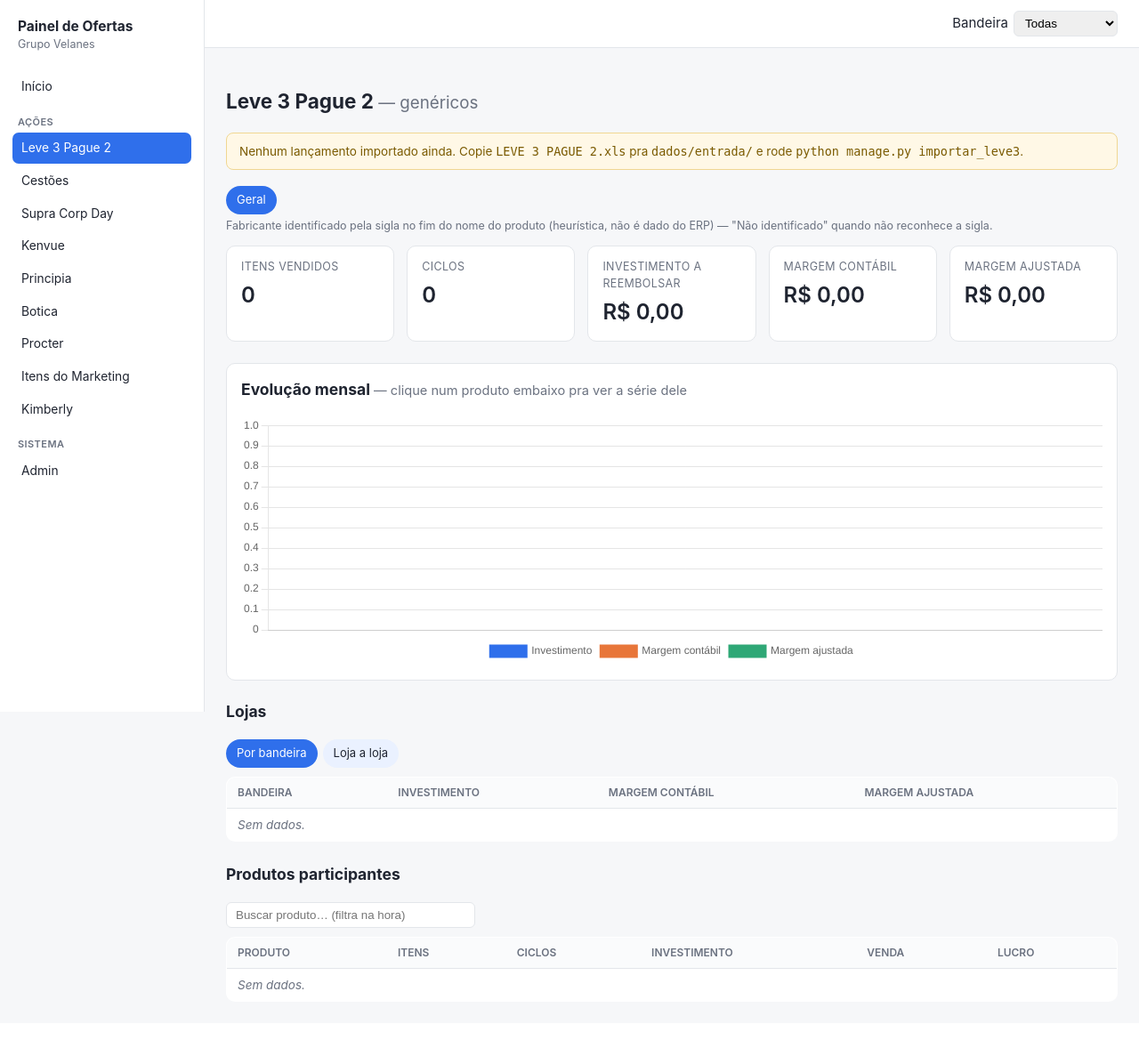
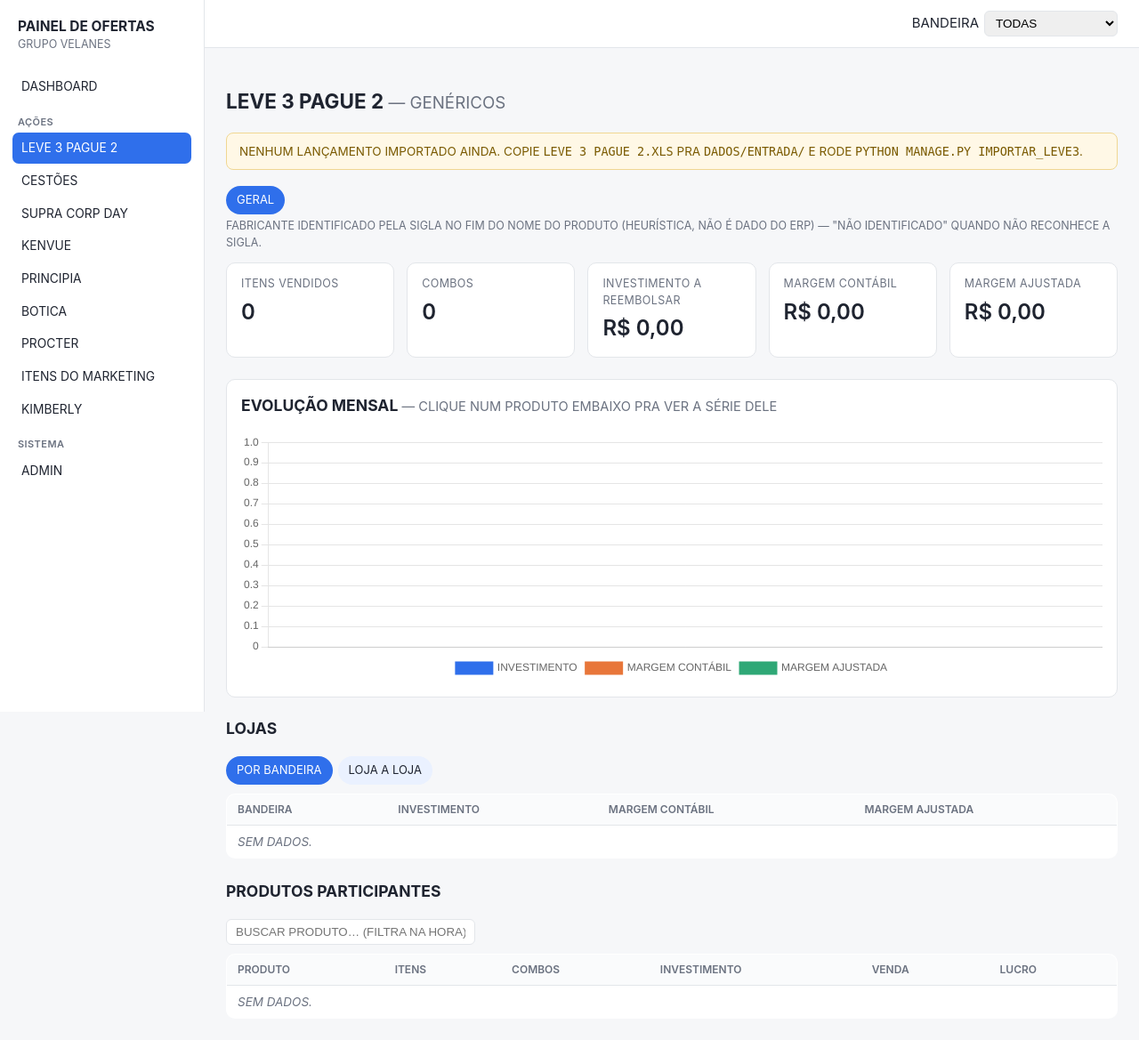
Before and after one commit to gabrielvelanes-coder/monitor-de-ofertas, a Django app: page /leve3/ in a window 1280 px wide. Shown: the whole page at 89% size. Before the commit the page ends 1112 px from the top, so only its background shows below. Run offline with Django 5.2, Linux system fonts and the light colour scheme; data that the repository does not hold is empty.

Commit message:
Caixa alta em toda a UI, "Ciclos" -> "Combos" no Leve 3, "Início" -> "Dashboard"
- text-transform:uppercase no body (CSS, não mexe no dado) + explícito em
  input/select/button/option (controles de formulário nem sempre herdam
  bem). Texto de gráfico (Chart.js desenha em <canvas>, CSS não alcança)
  maiusculizado em JS — static/js/graficos.js.
- Leve 3 Pague 2: "Ciclos" -> "Combos" no card de KPI e na tabela de
  produtos (só o rótulo; o campo interno `ciclos` não mudou).
- Menu lateral + título da aba: "Início" -> "Dashboard".

Co-Authored-By: Claude Sonnet 5 <noreply@anthropic.com>
Claude-Session: https://claude.ai/code/session_01V3mxcDLR4RLNBdSr2VUcA7

```diff
--- a/static/js/graficos.js
+++ b/static/js/graficos.js
@@ -7,16 +7,22 @@
     return PALETA[indice % PALETA.length];
   }
 
+  // Chart.js desenha texto em <canvas> — o text-transform:uppercase do CSS
+  // não alcança, então maiusculiza aqui pra bater com o resto da UI.
+  function maiuscula(texto) {
+    return String(texto).toUpperCase();
+  }
+
   window.graficoLinha = function (canvasId, labels, series) {
     var elemento = document.getElementById(canvasId);
     if (!elemento) return null;
     return new Chart(elemento, {
       type: 'line',
       data: {
-        labels: labels,
+        labels: labels.map(maiuscula),
         datasets: series.map(function (s, i) {
           return {
-            label: s.label,
+            label: maiuscula(s.label),
             data: s.data,
             borderColor: corDaSerie(i),
             backgroundColor: corDaSerie(i),
@@ -39,10 +45,11 @@
   window.iniciarDrillDown = function (chart, seriesPorItem, rotuloMetrica) {
     var datasetExtra = null;
     return function (nome) {
+      var rotulo = maiuscula(rotuloMetrica ? nome + ' — ' + rotuloMetrica : nome);
       if (datasetExtra) {
         var i = chart.data.datasets.indexOf(datasetExtra);
         if (i !== -1) chart.data.datasets.splice(i, 1);
-        if (datasetExtra.label === (rotuloMetrica ? nome + ' — ' + rotuloMetrica : nome)) {
+        if (datasetExtra.label === rotulo) {
           datasetExtra = null;
           chart.options.plugins.legend.display = chart.data.datasets.length > 1;
           chart.update();
@@ -51,7 +58,7 @@
       }
       if (seriesPorItem[nome]) {
         datasetExtra = {
-          label: rotuloMetrica ? nome + ' — ' + rotuloMetrica : nome,
+          label: rotulo,
           data: seriesPorItem[nome],
           borderColor: '#c93f6f', backgroundColor: '#c93f6f',
           borderWidth: 3, tension: 0.25, pointRadius: 4,
@@ -69,10 +76,10 @@
     return new Chart(elemento, {
       type: 'bar',
       data: {
-        labels: labels,
+        labels: labels.map(maiuscula),
         datasets: series.map(function (s, i) {
           return {
-            label: s.label,
+            label: maiuscula(s.label),
             data: s.data,
             backgroundColor: (destaqueIndices && series.length === 1)
               ? labels.map(function (_, idx) {
--- a/templates/base.html
+++ b/templates/base.html
@@ -15,6 +15,7 @@
     body {
       margin: 0; background: var(--bg); color: var(--text);
       font: 15px/1.5 -apple-system, "Segoe UI", Roboto, sans-serif;
+      text-transform: uppercase;
     }
     .layout { display: flex; min-height: 100vh; }
 
@@ -47,8 +48,9 @@
     .filtro-bandeira { display: flex; gap: 6px; align-items: center; }
     .filtro-bandeira select {
       padding: 5px 8px; border-radius: 6px; border: 1px solid var(--border);
-      font-size: 13.5px;
+      font-size: 13.5px; text-transform: uppercase;
     }
+    input, select, button, option { text-transform: uppercase; }
     main { padding: 24px; max-width: 1200px; }
     .cards { display: grid; grid-template-columns: repeat(auto-fit, minmax(180px, 1fr)); gap: 14px; margin-bottom: 24px; }
     .card {
@@ -98,7 +100,7 @@
     <aside>
       <h1>Painel de Ofertas <span>Grupo Velanes</span></h1>
       <nav>
-        <a href="{% url 'ofertas:home' %}" class="{% if secao == 'home' %}ativo{% endif %}">Início</a>
+        <a href="{% url 'ofertas:home' %}" class="{% if secao == 'home' %}ativo{% endif %}">Dashboard</a>
 
         <div class="grupo-titulo">Ações</div>
         <a href="{% url 'ofertas:leve3' %}" class="{% if secao == 'leve3' %}ativo{% endif %}">Leve 3 Pague 2</a>
--- a/templates/ofertas/home.html
+++ b/templates/ofertas/home.html
@@ -1,6 +1,6 @@
 {% extends "base.html" %}
 {% load ofertas_tags %}
-{% block title %}Início{% endblock %}
+{% block title %}Dashboard{% endblock %}
 {% block conteudo %}
 
 <h2 style="margin-top:0;">Resumo executivo</h2>
--- a/templates/ofertas/leve3.html
+++ b/templates/ofertas/leve3.html
@@ -30,7 +30,7 @@
 
 <div class="cards">
   <div class="card"><div class="rotulo">Itens vendidos</div><div class="valor">{{ kpis.itens|numero }}</div></div>
-  <div class="card"><div class="rotulo">Ciclos</div><div class="valor">{{ kpis.ciclos|numero }}</div></div>
+  <div class="card"><div class="rotulo">Combos</div><div class="valor">{{ kpis.ciclos|numero }}</div></div>
   <div class="card"><div class="rotulo">Investimento a reembolsar</div><div class="valor">{{ kpis.investimento|brl }}</div></div>
   <div class="card"><div class="rotulo">Margem contábil</div><div class="valor">{{ kpis.margem_contabil|brl }}</div></div>
   <div class="card"><div class="rotulo">Margem ajustada</div><div class="valor">{{ kpis.margem_ajustada|brl }}</div></div>
@@ -89,7 +89,7 @@
        placeholder="Buscar produto… (filtra na hora)" class="campo-busca" style="margin-bottom:10px;">
 <table id="tabela-produtos" class="tabela-interativa">
   <thead>
-    <tr><th>Produto</th><th>Itens</th><th>Ciclos</th><th>Investimento</th><th>Venda</th><th>Lucro</th></tr>
+    <tr><th>Produto</th><th>Itens</th><th>Combos</th><th>Investimento</th><th>Venda</th><th>Lucro</th></tr>
   </thead>
   <tbody>
     {% for p in produtos %}
```
